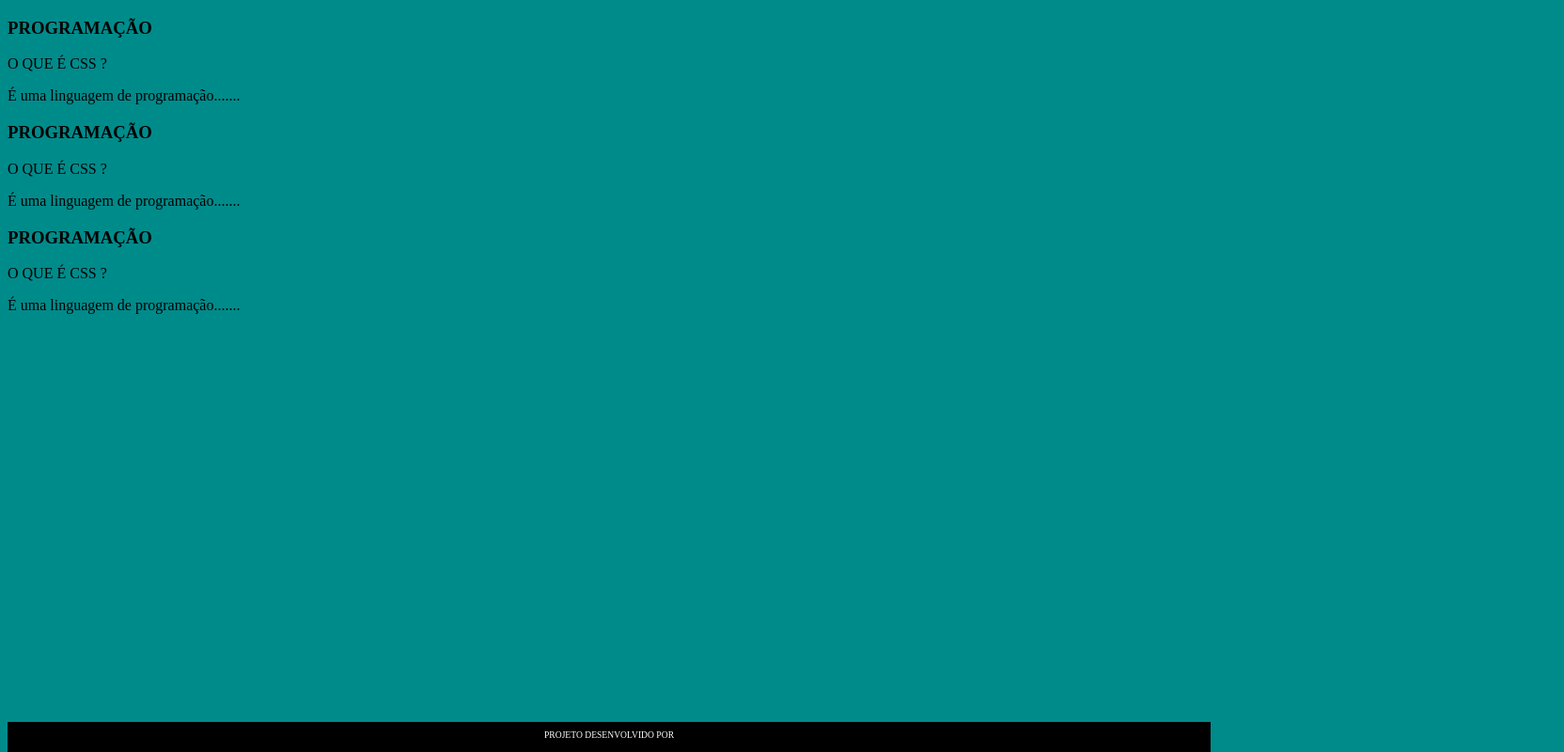
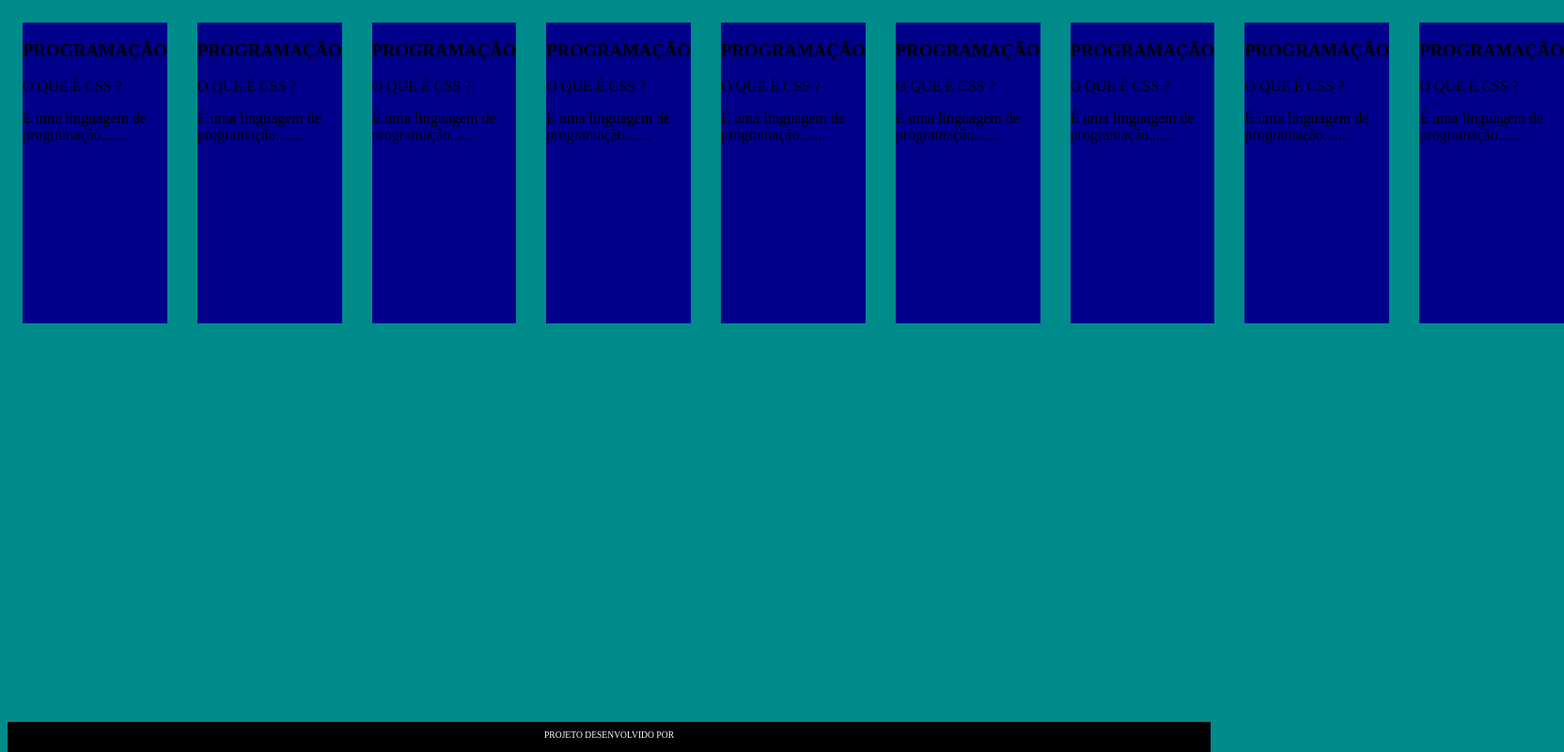
Before and after one commit to 20profmatheus/flashcard-2ANO-C, a plain HTML site: page index.html in a window 1280 px wide. Shown: the whole page at 94% size, 1664 px wide, since content can reach past the window. Drawn offline with Linux system fonts and the light colour scheme.

Commit message:
aula 3007

```diff
--- a/assets/style.css
+++ b/assets/style.css
@@ -1,6 +1,18 @@
 body {
     background-color: darkcyan;
     font-family: Bai Jamjuree;
+}
+
+#container {
+    display: flex;
+}
+
+.cartao {
+    margin: 1rem 1rem;
+    background-color: darkblue;
+    height: 20rem;
+    flex-grow: 1;
+    flex-basis: calc(33% - 6rem);
 }
 
 footer {
--- a/index.html
+++ b/index.html
@@ -42,6 +42,72 @@
         </div>
        </div>
         </article>
+        <article class="cartao">
+       <div class="cartao__conteudo">
+        <h3>PROGRAMAÇÃO</h3>
+        <div class="cartao__conteudo__pergunta">
+            <p> O QUE É CSS ?</p>
+        </div>
+        <div class="cartao__conteudo__resposta">
+            <p>É uma linguagem de programação.......</p>
+        </div>
+       </div>
+        </article>
+        <article class="cartao">
+       <div class="cartao__conteudo">
+        <h3>PROGRAMAÇÃO</h3>
+        <div class="cartao__conteudo__pergunta">
+            <p> O QUE É CSS ?</p>
+        </div>
+        <div class="cartao__conteudo__resposta">
+            <p>É uma linguagem de programação.......</p>
+        </div>
+       </div>
+        </article>
+        <article class="cartao">
+       <div class="cartao__conteudo">
+        <h3>PROGRAMAÇÃO</h3>
+        <div class="cartao__conteudo__pergunta">
+            <p> O QUE É CSS ?</p>
+        </div>
+        <div class="cartao__conteudo__resposta">
+            <p>É uma linguagem de programação.......</p>
+        </div>
+       </div>
+        </article>
+        <article class="cartao">
+       <div class="cartao__conteudo">
+        <h3>PROGRAMAÇÃO</h3>
+        <div class="cartao__conteudo__pergunta">
+            <p> O QUE É CSS ?</p>
+        </div>
+        <div class="cartao__conteudo__resposta">
+            <p>É uma linguagem de programação.......</p>
+        </div>
+       </div>
+        </article>
+        <article class="cartao">
+       <div class="cartao__conteudo">
+        <h3>PROGRAMAÇÃO</h3>
+        <div class="cartao__conteudo__pergunta">
+            <p> O QUE É CSS ?</p>
+        </div>
+        <div class="cartao__conteudo__resposta">
+            <p>É uma linguagem de programação.......</p>
+        </div>
+       </div>
+        </article>
+        <article class="cartao">
+       <div class="cartao__conteudo">
+        <h3>PROGRAMAÇÃO</h3>
+        <div class="cartao__conteudo__pergunta">
+            <p> O QUE É CSS ?</p>
+        </div>
+        <div class="cartao__conteudo__resposta">
+            <p>É uma linguagem de programação.......</p>
+        </div>
+       </div>
+        </article>
     </section>
   </main>
   <footer>
```
